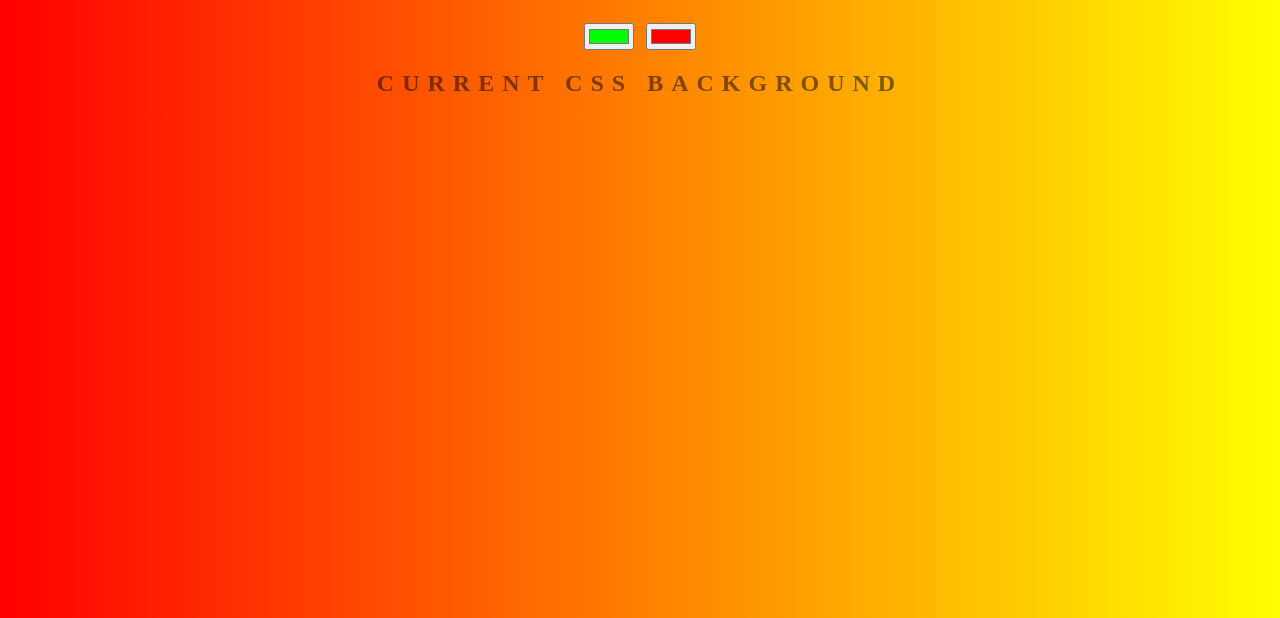
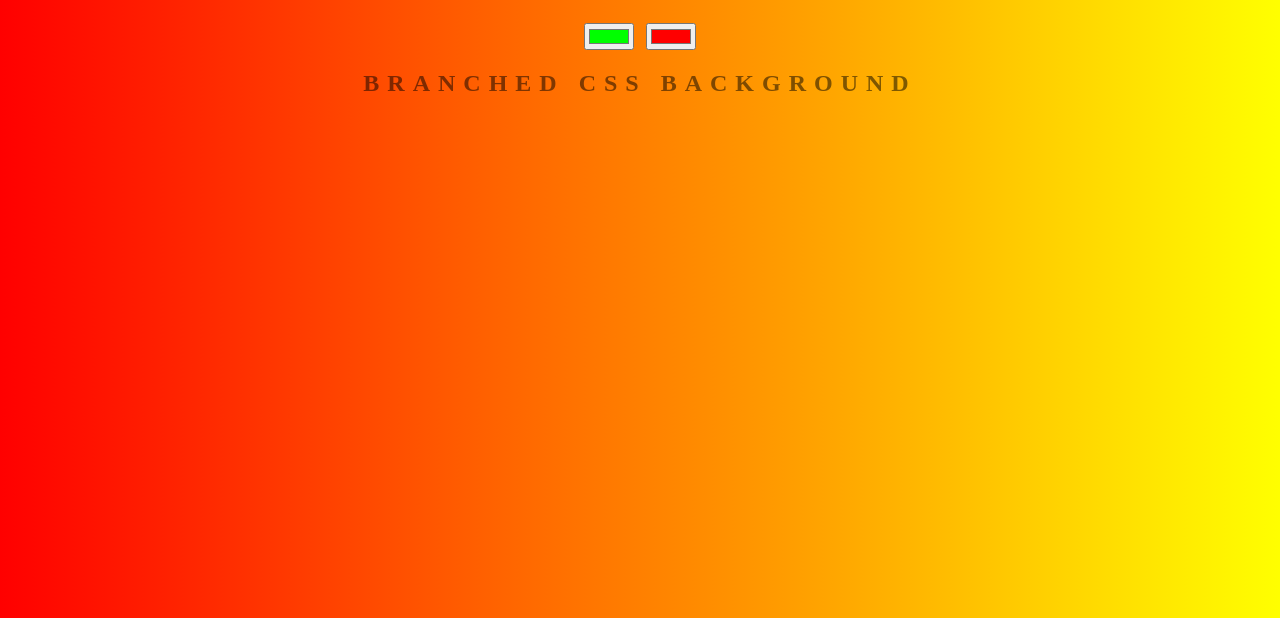
Before and after one commit to ashutoshsing/Background-Generator, a plain HTML site: page index.html in a window 1280 px wide. Shown: the part 182-800 px from the top of the page. Drawn offline with Linux system fonts and the light colour scheme.

Commit message:
The branch change

```diff
--- a/index.html
+++ b/index.html
@@ -8,7 +8,7 @@
 	<h1>Cool Background Gnenrator</h1>
 	<input oninput="setGradient()" class="color1" type="color" name="color1" value="#00ff00">
 	<input oninput="setGradient()" class="color2" type="color" name="color1" value="#ff0000">
-	<h2>Current CSS Background</h2>
+	<h2>Branched CSS Background</h2>
 	<h3></h3>
 	<script type="text/javascript" src="script.js"></script>
 </body>
```
